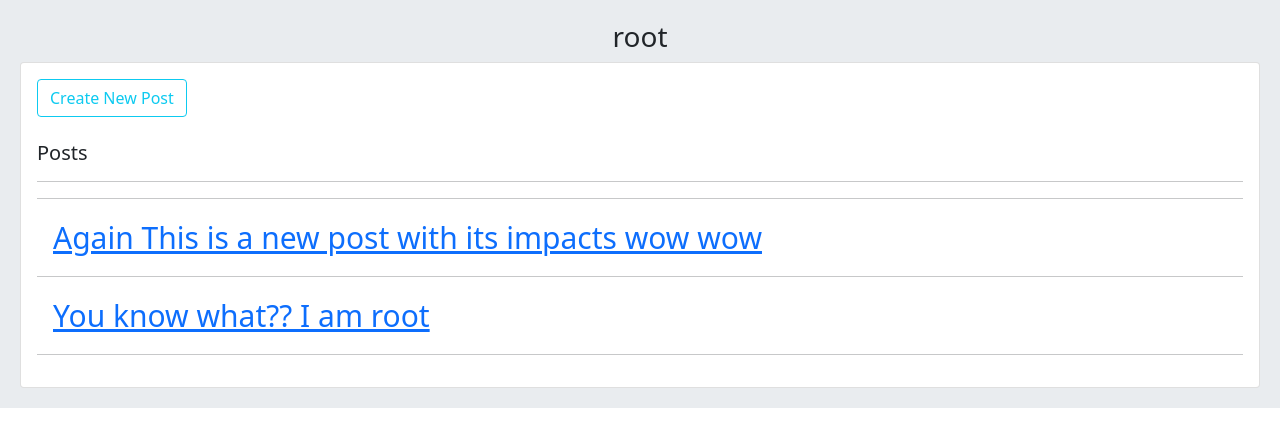
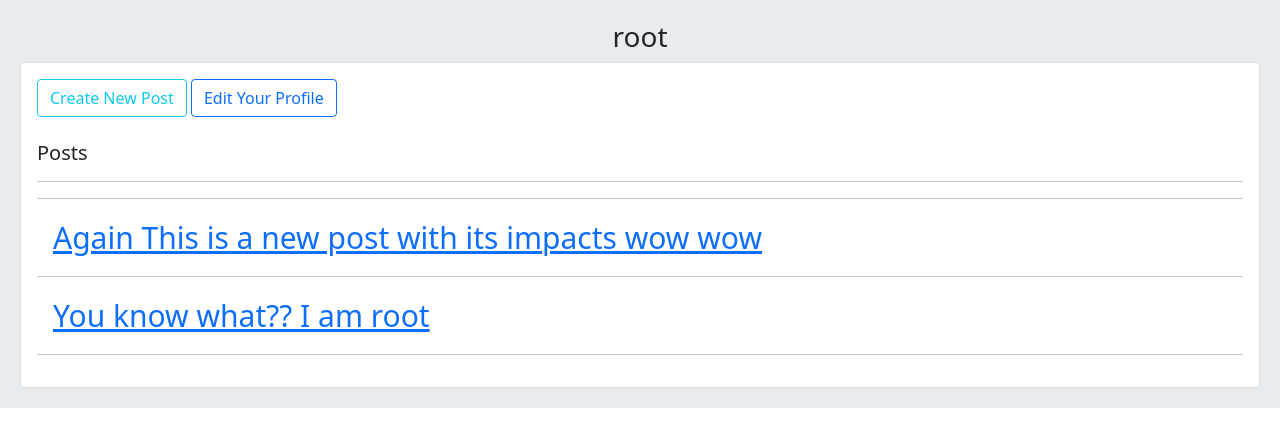
Before and after one commit to Arman-Amini369/Social-Network, a Django app: page /account/profile/1 in a window 1280 px wide. Shown: the part 56-503 px from the top of the page. Run offline with Django 5.2, Linux system fonts and the light colour scheme; a user stored in the database is signed in; data comes from the database, SQL or seed files in the repository; both versions use the stored data as it was after the commit.

Commit message:
added edit profile feature

```diff
--- a/account/templates/account/user_profile.html
+++ b/account/templates/account/user_profile.html
@@ -11,7 +11,9 @@
     <div class="card">
         <div class="card-body">
             {% if request.user.pk == user.pk %}
-            <a href="{% url 'home:post_create' %}" class="btn btn-outline-info">Create New Post</a><br /><br />
+            <a href="{% url 'home:post_create' %}" class="btn btn-outline-info">Create New Post</a>
+            <a href="{% url 'account:edit_profile' %}" class="btn btn-outline-primary">Edit Your Profile</a>
+            <br /><br />
             {% endif %}
             {% if request.user.pk != user.pk and not is_following %}
                 <a href="{% url 'account:user_follow' user.pk %}" class="btn btn-primary">Follow</a><hr />
--- a/account/urls.py
+++ b/account/urls.py
@@ -14,4 +14,5 @@ urlpatterns = [
     path("confirm/complete", views.UserPasswordResetCompleteView.as_view(), name="password_reset_complete"),
     path("follow/<int:user_id>", views.UserFollowView.as_view(), name="user_follow"),
     path("unfollow/<int:user_id>", views.UserUnfollowView.as_view(), name="user_unfollow"),
+    path("edit/profile/", views.EditProfileView.as_view(), name="edit_profile"),
 ]
--- a/account/views.py
+++ b/account/views.py
@@ -1,7 +1,7 @@
 from django.shortcuts import render, redirect, get_object_or_404
 from django.urls import reverse_lazy
 from django.views import View
-from .forms import UserRegistrationForm, UserLoginForm
+from .forms import UserRegistrationForm, UserLoginForm, EditProfileForm
 from django.contrib.auth.models import User
 from django.contrib.auth import authenticate, login, logout
 from django.contrib import messages
@@ -146,3 +146,23 @@ class UserUnfollowView(LoginRequiredMixin, View):
         else:
             messages.error(request, "You have not followed this user", "danger")
         return redirect("account:user_profile", user.id)
+
+
+class EditProfileView(LoginRequiredMixin, View):
+    form_class = EditProfileForm
+
+    def get(self, request):
+        form = self.form_class(instance=request.user.profile, initial={"email" : request.user.email})
+        context = {
+            "form" : form,
+        }
+        return render(request, "account/edit_profile.html", context)
+
+    def post(self, request):
+        form = self.form_class(request.POST, instance=request.user.profile)
+        if form.is_valid():
+            form.save()
+            request.user.email = form.cleaned_data["email"]
+            request.user.save()
+            messages.success(request, "Your profile has been updated", "success")
+            return redirect("account:user_profile", request.user.id)
```
Also changed, not shown: account/forms.py (+9 -1 lines), account/templates/account/edit_profile.html (added, +13 -0 lines), db.sqlite3.
